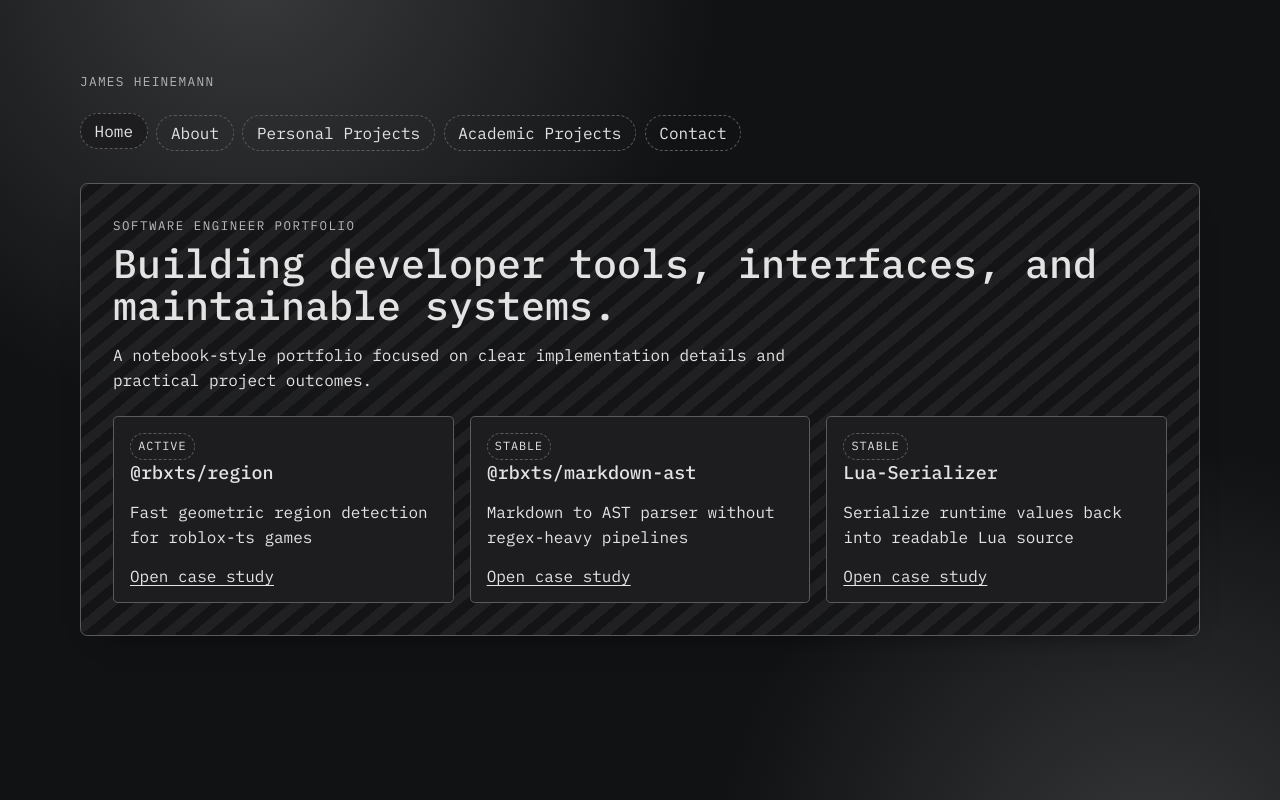
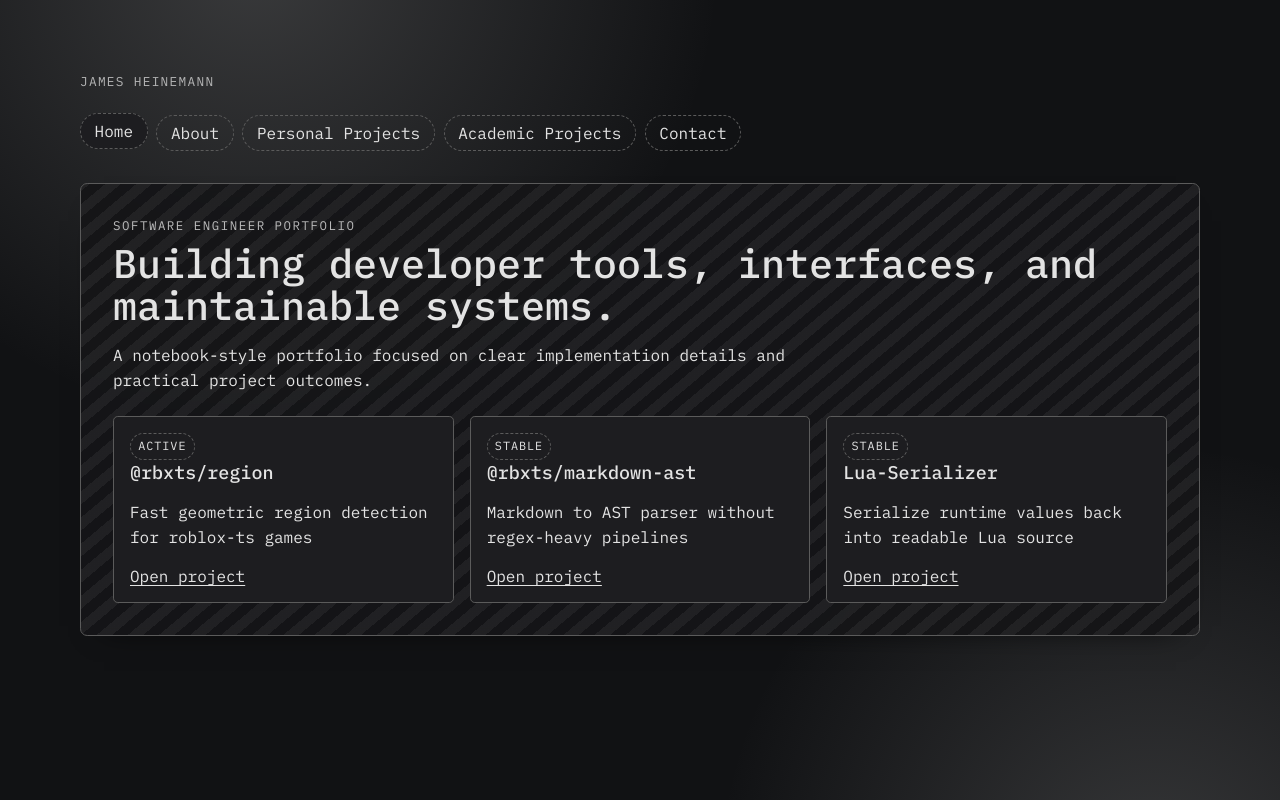
Before and after one commit to jheinem1/jheinem1, a React (Vite) app: page / in a window 1280 px wide. Built offline with nearby package versions, Linux system fonts and the light colour scheme.

Commit message:
Fix background scaling and button

```diff
--- a/src/pages/Home.tsx
+++ b/src/pages/Home.tsx
@@ -19,7 +19,7 @@
             <h3>{project.title}</h3>
             <p>{project.tagline}</p>
             <Link to={`/personal-projects/${project.id}`} className="text-link">
-              Open case study
+              Open project
             </Link>
           </article>
         ))}
```
